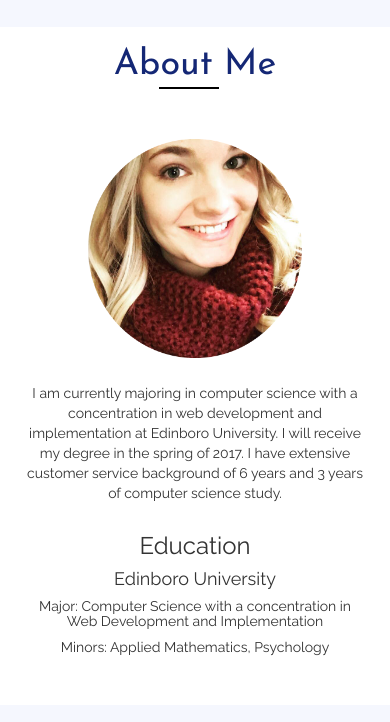
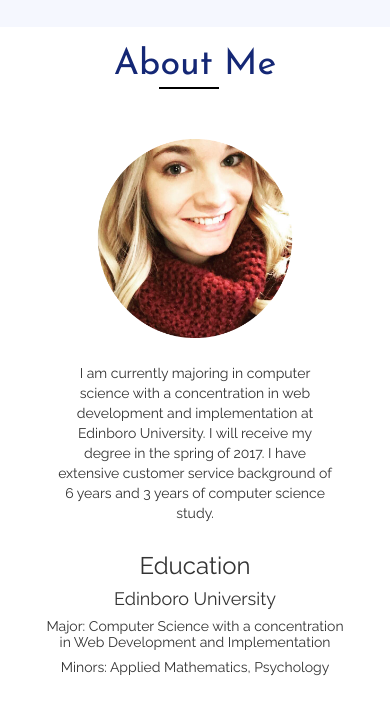
Before and after one commit to akemick/portfolio-site, a plain HTML site: page index.html in a window 390 px wide. Shown: the part 1480-2202 px from the top of the page. Drawn offline with nearby package versions, Linux system fonts and the light colour scheme.

Commit message:
fixed columns

```diff
--- a/index.html
+++ b/index.html
@@ -113,15 +113,18 @@
 		<a id="About-Me"><h1 class="margin-about">About Me</h1></a>
 		<br>
 
-			<div class="container two-columns">
-				<div>
-				<img class="mypic" src="pic-of-me.png">
-					<p class="raleway">I am currently majoring in computer science with a concentration in web development and implementation at Edinboro University. I will
+			<div class="container" >
+				<div class="col-md-6 raleway">
+					<div class="col-xs-12 col-md-6">
+						<img class="mypic" src="pic-of-me.png">
+					</div>
+
+					<p class="col-xs-12 col-md-6">I am currently majoring in computer science with a concentration in web development and implementation at Edinboro University. I will
 					receive my degree in the spring of 2017. I have extensive customer service background of 6 years and 3 years of computer science study.
 					</p>
 				</div>
 
-				<div>
+				<div class="col-xs-12 col-md-6">
 					<h3 class="raleway">Education</h3>
 					<h4 class="raleway">Edinboro University</h4>
 					<h5 class="raleway">Major: Computer Science with a concentration in Web Development and Implementation</h5>
@@ -179,12 +182,12 @@
 	</div>
 
 	<div class="row">
-		<footer>
+		<footer class="clearfix">
 			<a id="Contact"><h1 class="margin-contact">Contact</h1></a>
 			<br>
 
-				<div class="container two-columns">
-					<div>
+				<div class="container">
+					<div class="col-xs-12 col-md-6">
 						<p>
 							<ul style="padding-top:5px;" class="soc">
     							<li><a class="soc-facebook" href="#"></a></li>
@@ -196,7 +199,7 @@
 						<br>
 					</div>
 
-					<div>
+					<div class="col-xs-12 col-md-6">
 						<form>
 							<div class="form-group">
 								<input type="name" class="form-control" id="Name" placeholder="Name">
@@ -248,7 +251,7 @@
            		nav:false
         	},
 
-        	750:{
+        	650:{
             	items:2,
             	nav:false
         	},
--- a/style.css
+++ b/style.css
@@ -6,13 +6,6 @@ body { font-family: 'Raleway', sans-serif; padding-top: 70px;}
 
 body h1, h2, nav, .nav-pills { font-family: 'Josefin Sans', sans-serif; }
 
-.two-columns { display: flex;
-    			flex-direction: row;
-    			flex-wrap: nowrap;
-    			justify-content: space-between; }
-
-.two-columns > div { width: 500px;
-    				 height: 100%; }
 
 
 
@@ -101,9 +94,10 @@ h1.margin-skills::before { margin-left: 5px; }
 
 .mypic { width: 40%;
 		 height: 40%;
+		 margin-right: 25px;
+		 margin-bottom: 25px;
 		 float: left;
-		 margin-right: 25px;
-		 margin-bottom: 25px; }
+		 width: 200px; }
 
 
 
@@ -269,17 +263,17 @@ button.btn.btn-primary:hover {background-color: #2045BF;
 	.jumbotron { background-size: 150%; }
 }
 
+
 @media screen and (max-width: 1200px) {
 
 .center-div > div { width: 275px;
 					height: 215px; }
 
-.two-columns > div { width: 400px; }
-
 .mypic { width: 190px; }
 
 
 }
+
 
 @media screen and (max-width: 991px) {
 
@@ -288,26 +282,20 @@ button.btn.btn-primary:hover {background-color: #2045BF;
 
 .two-columns > div { width: 300px; }
 
-.mypic { width: 180px; }
+.raleway { text-align: center; }
 
+.mypic { width: 200px;
+		 margin-right: 0;
+		 float: none; }
 }
+
 
 @media screen and (max-width: 810px) {
 
 .jumbotron { background-size: 150%; }
 
-.mypic { float: none;
-		 width: 220px;
-		 margin-right: 0;}
+}
 
-.two-columns { flex-direction: column;
-			   align-items: center;
- 			   justify-content: center;
- 			 	text-align: center; }
-
-.two-columns > div { width: 100%; }
-
-}
 
 @media screen and (max-width: 680px) {
 
@@ -334,12 +322,14 @@ ul.dropdown-menu.dropdown-menu-right a { color: #fff;
 
 }
 
+
 @media screen and (max-width: 550px) {
 
 .jumbotron { background-size: 250%; }
 
 }
 
+
 @media screen and (max-width: 375px) {
 
 .jumbotron { background-size: 300%; }
```
